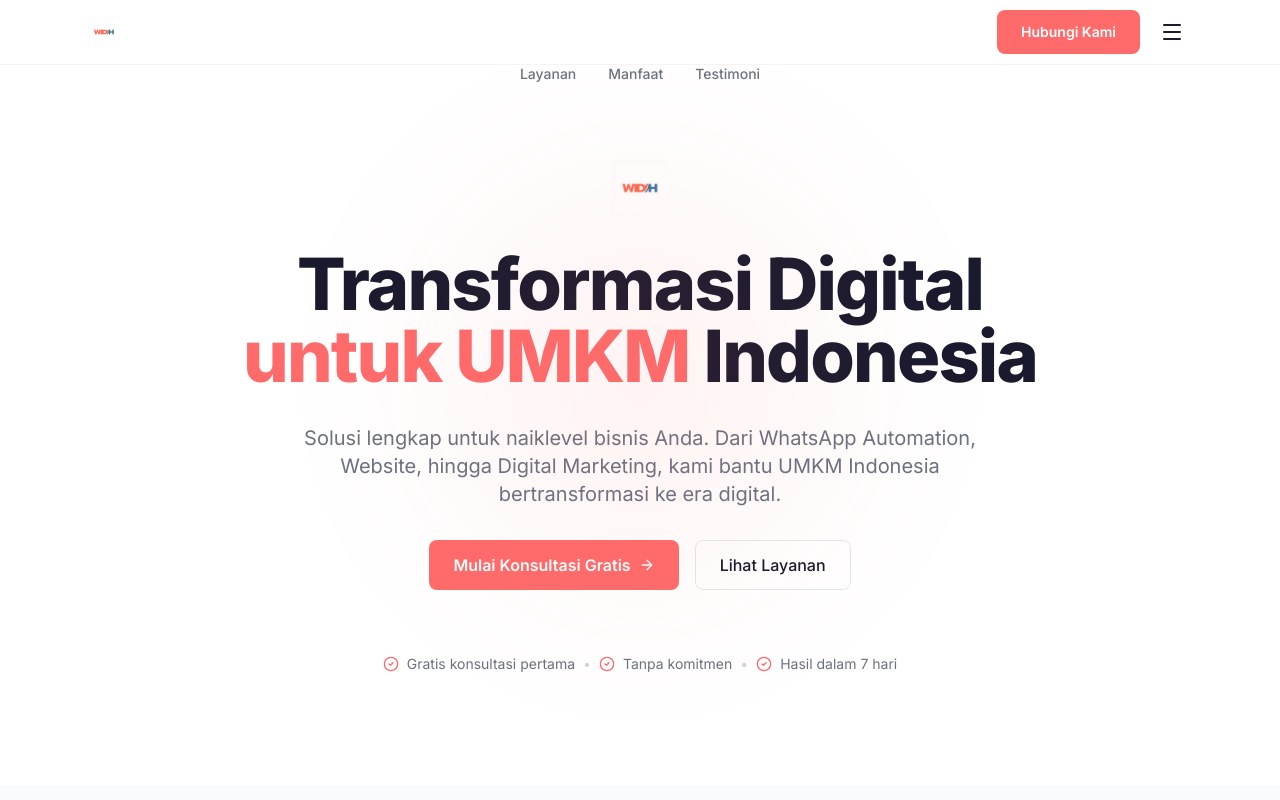
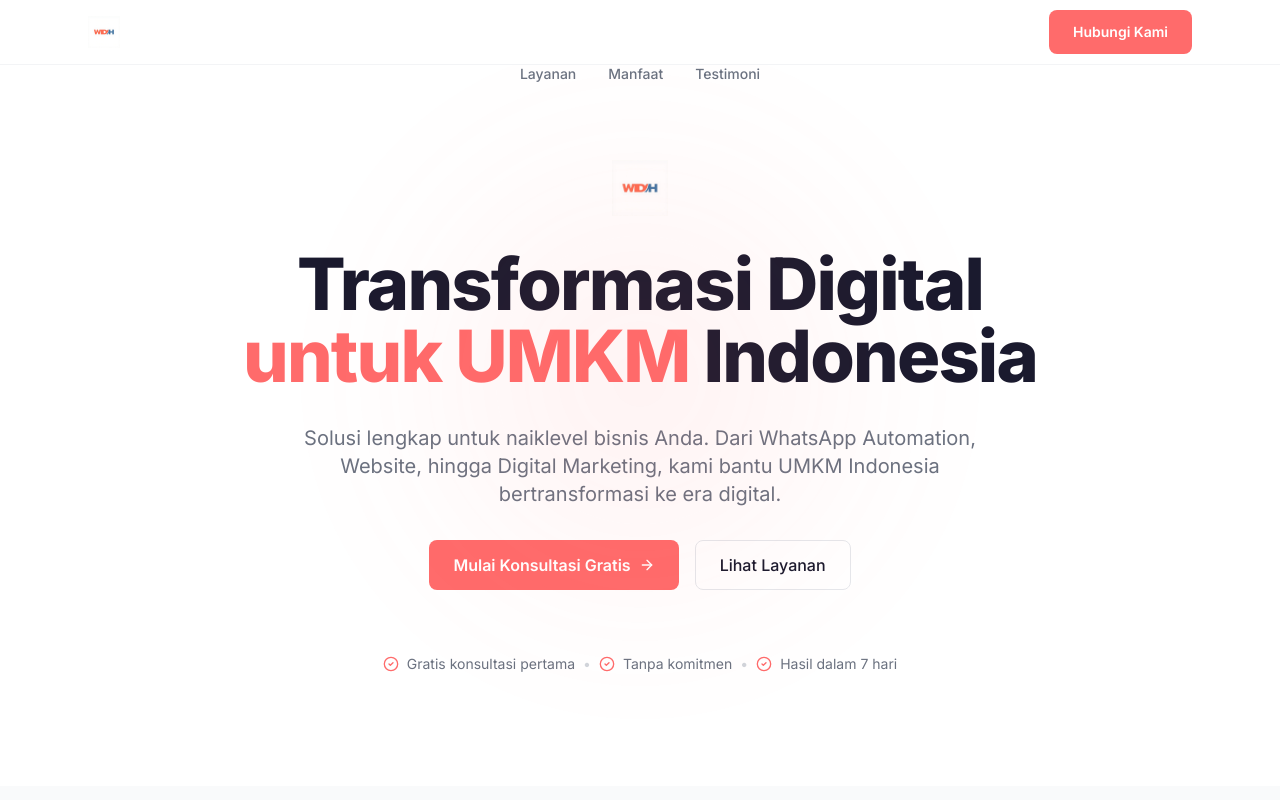
Before and after one commit to wahyug-project/widih-landing, a Next.js app: page / in a window 1280 px wide. Shown: the top 800 px of the page. Built offline with nearby package versions, Linux system fonts and the light colour scheme.

Commit message:
fix: hamburger menu only visible on mobile (md:hidden)

```diff
--- a/app/page.tsx
+++ b/app/page.tsx
@@ -82,7 +82,7 @@ function Nav() {
           {/* Hamburger button untuk mobile */}
           <button
             onClick={() => setMobileMenuOpen(!mobileMenuOpen)}
-            className="p-2 text-dark hover:text-coral transition-colors"
+            className="p-2 text-dark hover:text-coral transition-colors md:hidden"
             aria-label="Toggle menu"
           >
             {mobileMenuOpen ? <X className="w-6 h-6" /> : <Menu className="w-6 h-6" />}
```
